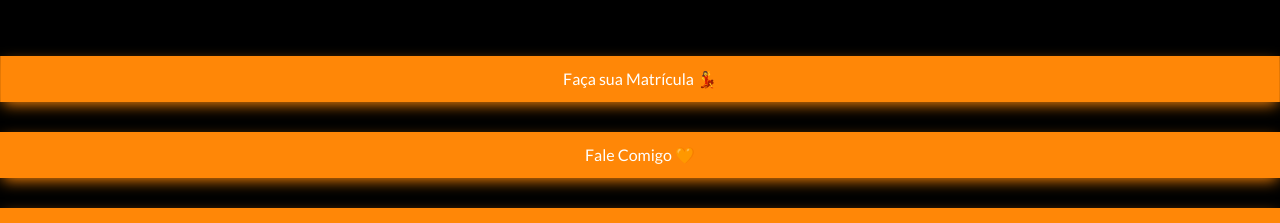
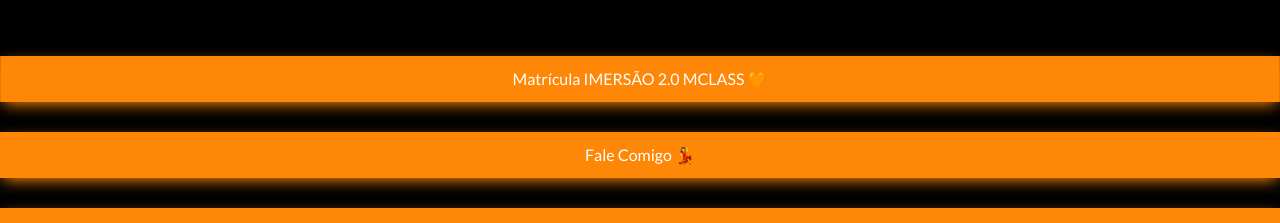
Before and after one commit to dhyegocalota/martaninclass-webapp, a Next.js app: page / in a window 1280 px wide. Shown: the part 320-543 px from the top of the page. Built offline with nearby package versions, Linux system fonts and the light colour scheme; a web font is replaced by a local one.

Commit message:
so we updated the first link

```diff
--- a/components/links/links.component.js
+++ b/components/links/links.component.js
@@ -7,16 +7,16 @@
     <div {...restProps}>
       <LinkButton
         className={styles.link}
-        to="https://bit.ly/mclass-matriculas-2023"
+        to="https://bit.ly/imersao-2-0-mclass"
         pulsing
       >
-        Faça sua Matrícula 💃
+        Matrícula IMERSÃO 2.0 MCLASS 🧡
       </LinkButton>
       <LinkButton
         className={styles.link}
         to="https://bit.ly/karina-martan-fale-comigo"
       >
-        Fale Comigo 🧡
+        Fale Comigo 💃
       </LinkButton>
       <LinkButton
         className={styles.link}
```
